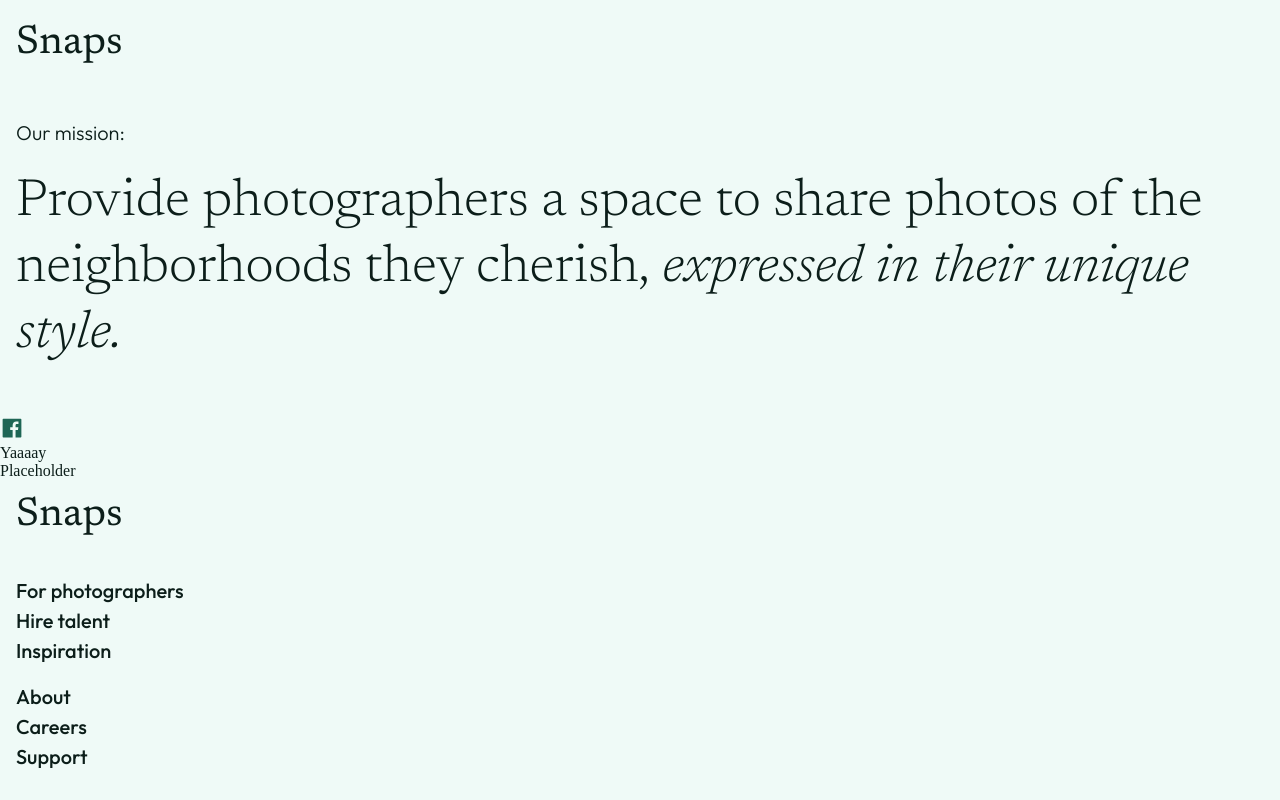
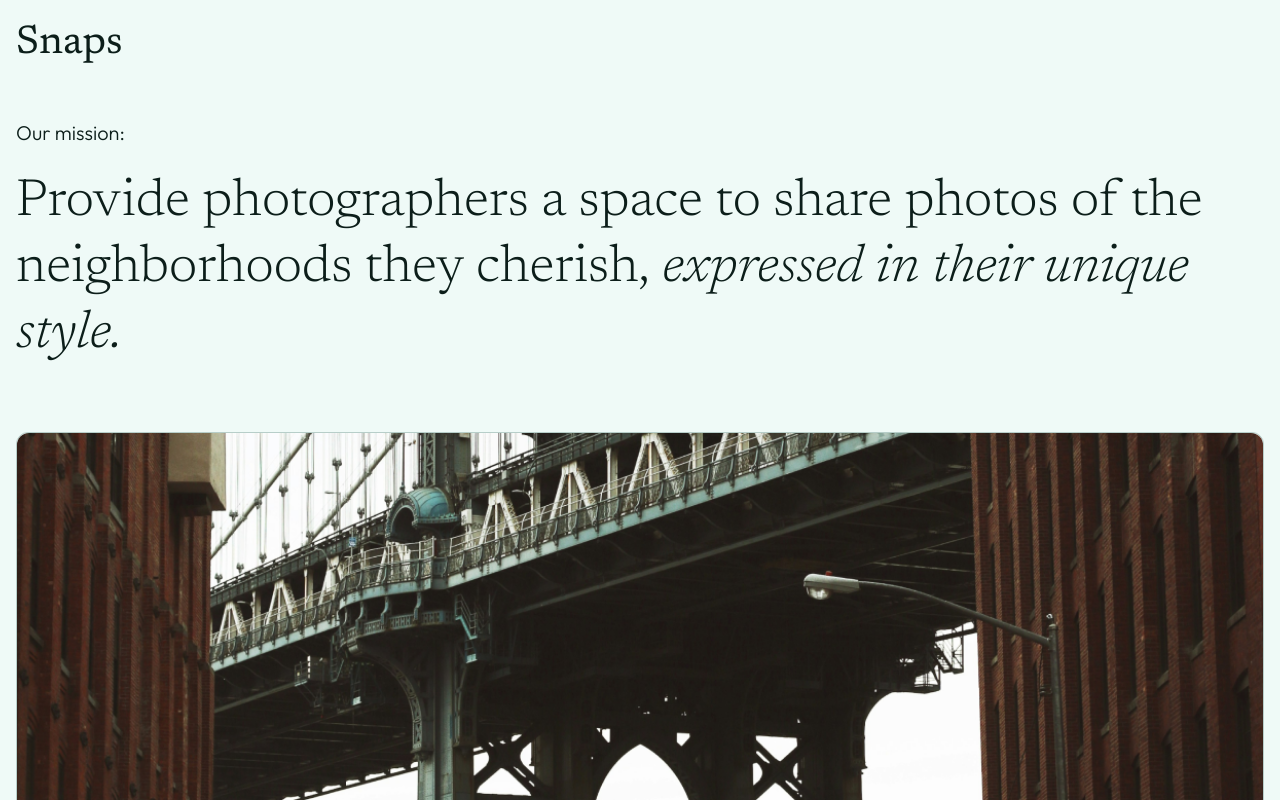
Before and after one commit to passportmidi/bstn-photo-gallery, a React (Vite) app: page / in a window 1280 px wide. Shown: the top 800 px of the page. Built offline with nearby package versions, Linux system fonts and the light colour scheme.

Commit message:
style photographer label and image sizing

```diff
--- a/src/App.scss
+++ b/src/App.scss
@@ -10,6 +10,7 @@ body {
 * {
   margin: 0;
   padding: 0;
+  box-sizing: border-box;
 }
 
 a {
--- a/src/components/Card/Card.jsx
+++ b/src/components/Card/Card.jsx
@@ -1,14 +1,14 @@
 import "./Card.scss";
-import placeholderImage from "../../assets/images/Facebook.svg";
+import placeholderImage from "../../assets/images/Photo-00.png";
 
 function Card() {
   return (
     <div className="card">
       <div className="card__content">
         <img className="card__image" src={placeholderImage} alt="placeholder" />
-        <div className="card__photographer">Yaaaay</div>
+        <div className="card__photographer label">Yaaaay</div>
       </div>
-      <div className="card__tags">
+      <div className="card__tags label">
         <p>Placeholder</p>
       </div>
     </div>
--- a/src/components/Card/Card.scss
+++ b/src/components/Card/Card.scss
@@ -0,0 +1,47 @@
+@use "../../styles/partials/colors" as *;
+@use "../../styles/partials/mixins" as *;
+
+.card {
+  margin: 16px;
+  border-radius: 8px;
+  border: 1px solid $seagreen;
+  background-color: $sage;
+  &__content {
+    position: relative;
+    display: flex;
+  }
+  &__image {
+    object-fit: contain;
+    width: 100%;
+    border-top-left-radius: 8px;
+    border-top-right-radius: 8px;
+  }
+  &__photographer {
+    position: absolute;
+    background-color: $sage;
+    border-top-left-radius: 8px;
+    right: 0;
+    bottom: 0;
+  }
+  &__photographer,
+  &__tags {
+    padding: 8px;
+  }
+  &__tags {
+    border-top: 1px solid $seagreen;
+  }
+}
+
+@include desktop-tablet {
+  .card {
+    border-radius: 12px;
+    &__image {
+      border-top-left-radius: 12px;
+      border-top-right-radius: 12px;
+    }
+    &__photographer,
+    &__tags {
+      padding: 16px;
+    }
+  }
+}
--- a/src/components/Footer/Footer.scss
+++ b/src/components/Footer/Footer.scss
@@ -15,6 +15,7 @@
     &--bottom {
       @include display(flex, space-between, baseline, row);
       width: 100%;
+      color: #b7cec9;
     }
   }
   &__icon-area {
@@ -30,7 +31,3 @@
     }
   }
 }
-
-.label {
-  color: #b7cec9;
-}
```
Also changed, not shown: src/assets/images/Photo-00.png (added).
